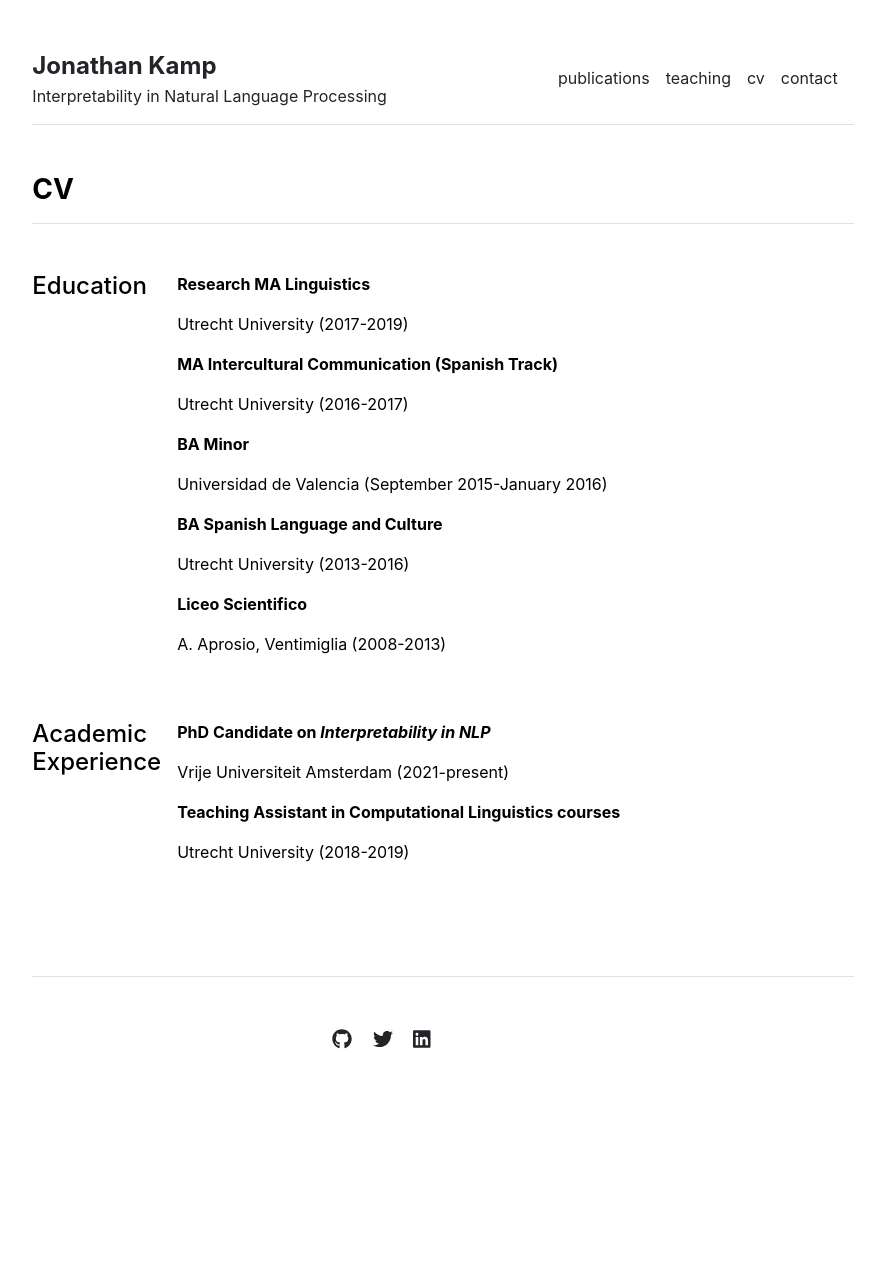
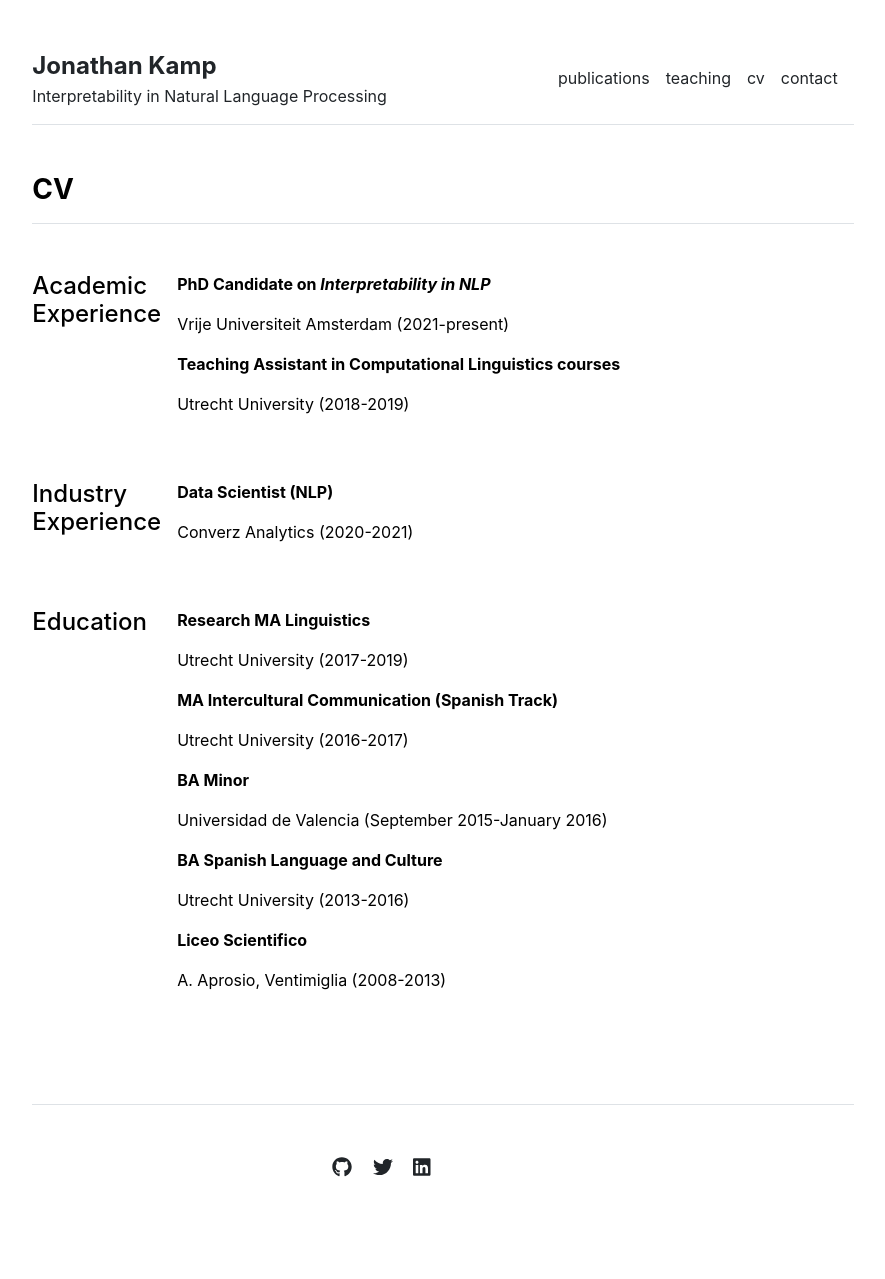
Before and after one commit to jbkamp/jbkamp.github.io, a Jekyll site: the page built from cv.md, in a window 1280 px wide. Shown: the whole page, without its empty margins (197-1082 px from the left). Built offline with Jekyll 4.4.1, drawn with Linux system fonts in a browser that asks for light colours; before the commit the page ends 1151 px from its top, so only the background shows below that.

Commit message:
fixed order cv

```diff
--- /dev/null
+++ b/_data/cv/industry-experience.yml
@@ -0,0 +1,2 @@
+- title: 'Data Scientist (NLP)'
+  description: 'Converz Analytics (2020-2021)'
--- a/_layouts/cv.html
+++ b/_layouts/cv.html
@@ -9,6 +9,28 @@ layout: default
     <h3 class="fw-bold border-bottom pb-3 mb-5">CV</h3>
     <div class="row g-5 mb-5">
       <div class="col-md-2">
+        <h4>Academic Experience</h4>
+      </div>
+      <div class="col-md-10">
+        {% for section in site.data.cv.academic-experience %}
+          <p class="fw-bold">{{ section.title }}</p>
+          <p>{{ section.description }}</p>
+        {% endfor %}
+      </div>
+    </div>
+    <div class="row g-5 mb-5">
+      <div class="col-md-2">
+        <h4>Industry Experience</h4>
+      </div>
+      <div class="col-md-10">
+        {% for section in site.data.cv.industry-experience %}
+          <p class="fw-bold">{{ section.title }}</p>
+          <p>{{ section.description }}</p>
+        {% endfor %}
+      </div>
+    </div>
+    <div class="row g-5 mb-5">
+      <div class="col-md-2">
         <h4>Education</h4>
       </div>
       <div class="col-md-10">
@@ -18,16 +40,5 @@ layout: default
         {% endfor %}
       </div>
     </div>
-    <div class="row g-5 mb-5">
-      <div class="col-md-2">
-        <h4>Academic Experience</h4>
-      </div>
-      <div class="col-md-10">
-        {% for section in site.data.cv.academic-experience %}
-          <p class="fw-bold">{{ section.title }}</p>
-          <p>{{ section.description }}</p>
-        {% endfor %}
-      </div>
-    </div>
   </div>
 </div>
```
